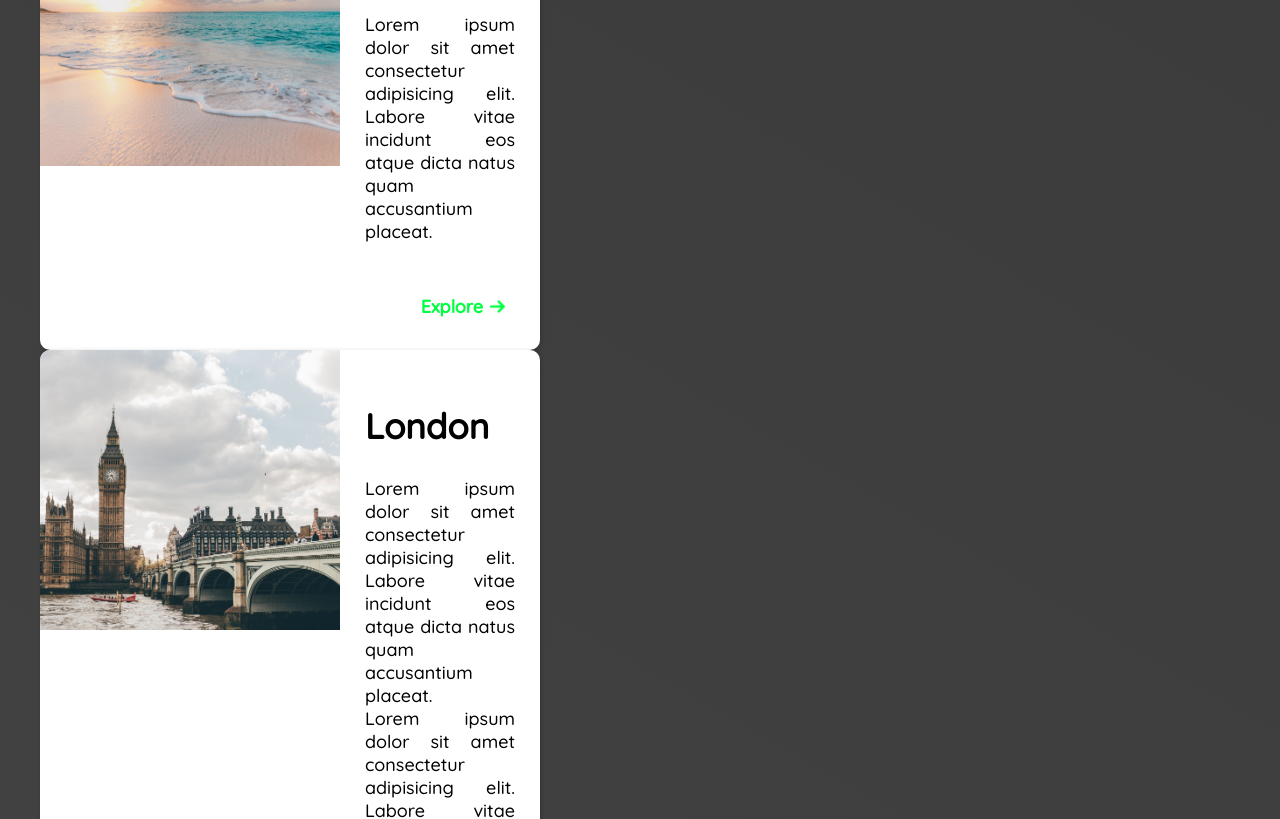
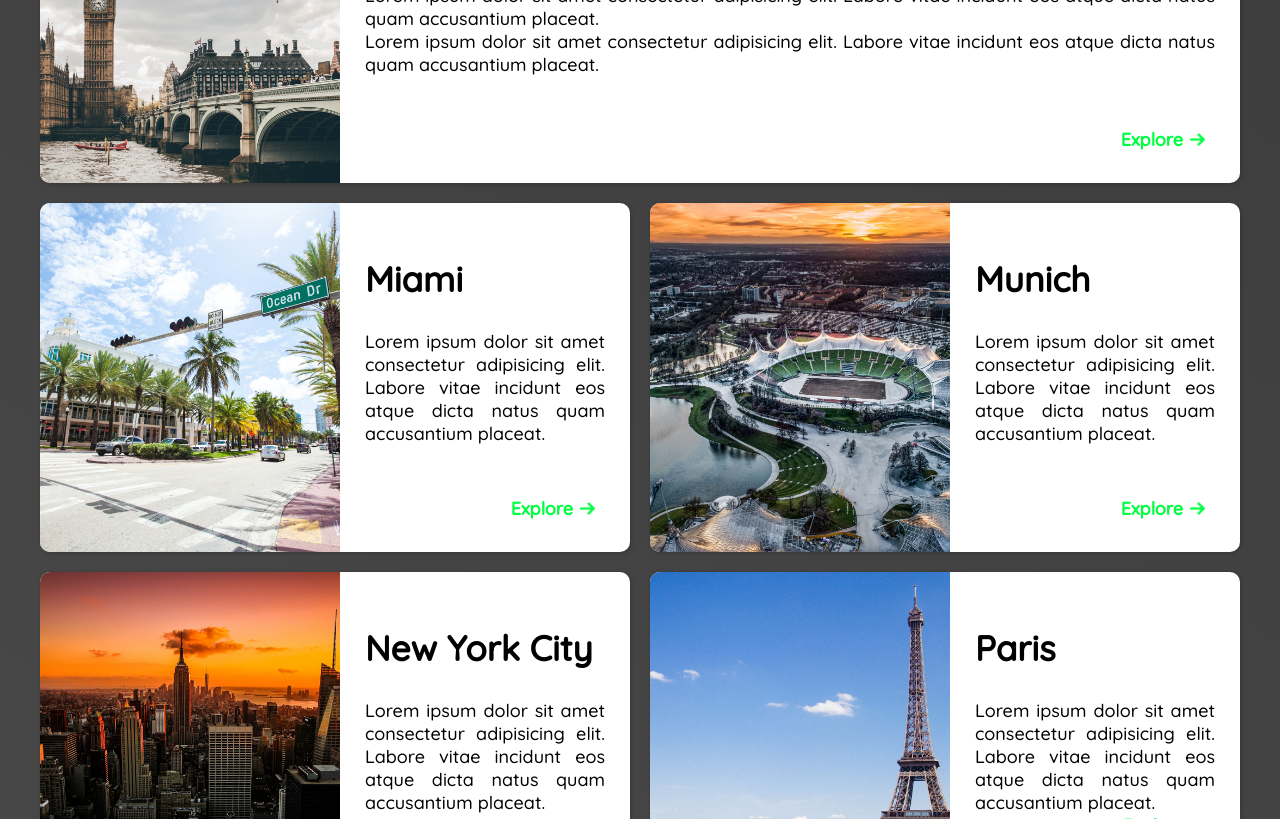
Before and after one commit to Skyten/01-landing-page, a plain HTML site: page places.html in a window 1280 px wide. Shown: the part 631-1450 px from the top of the page. Drawn offline with Linux system fonts and the light colour scheme.

Commit message:
added grid

```diff
--- a/places-style.css
+++ b/places-style.css
@@ -4,6 +4,7 @@ body {
 
 header {
     position: static;
+    /* margin-bottom: 20px; */
     background: white;
 }
 
@@ -23,7 +24,14 @@ header {
 
 main ul {
     width: 1200px;
-    margin: 0 auto;
+    margin: 20px auto;
+    display: grid;
+    grid-template-columns: 1fr 1fr;
+    gap: 20px 20px;
+}
+
+li:nth-of-type(3) {
+    grid-column: 1 / span 2;
 }
 
 main li {
@@ -33,12 +41,12 @@ main li {
     border-radius: 10px;
     overflow: hidden; /* It's apply parrents property to child */
     flex-flow: row nowrap;
-    width: 500px;
+    width: auto;
 }
 
 main li img {
     width: 300px;
-    height: 280px;
+    height: auto;
     object-fit: cover;
 }
 
@@ -92,3 +100,7 @@ main li img {
     width: 15px;
     filter: invert(68%) sepia(95%) saturate(1393%) hue-rotate(78deg) brightness(99%) contrast(120%);
 }
+
+/* footer {
+    margin-top: 20px;
+} */
```
